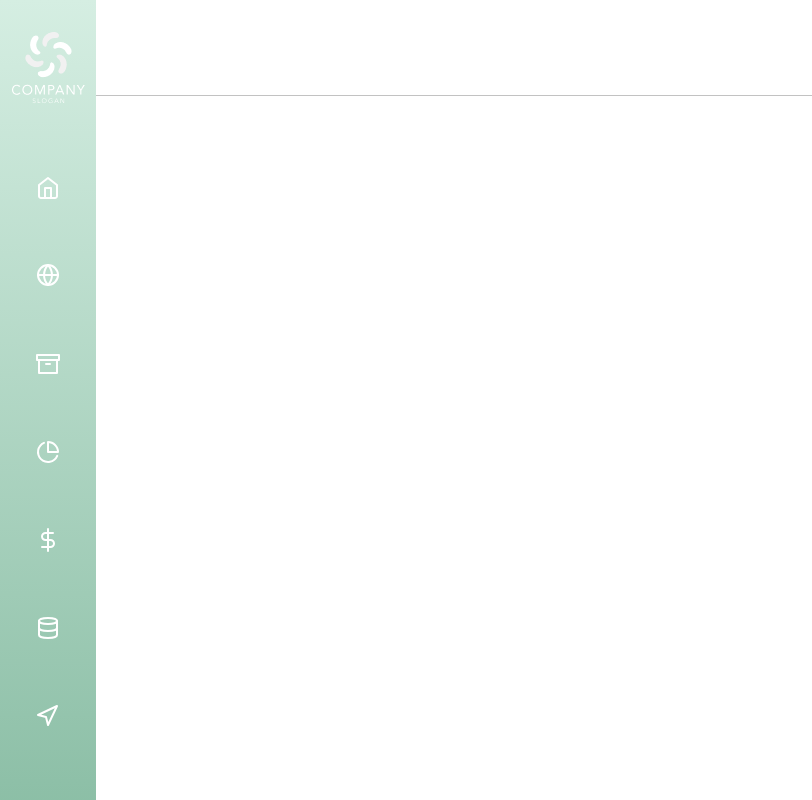
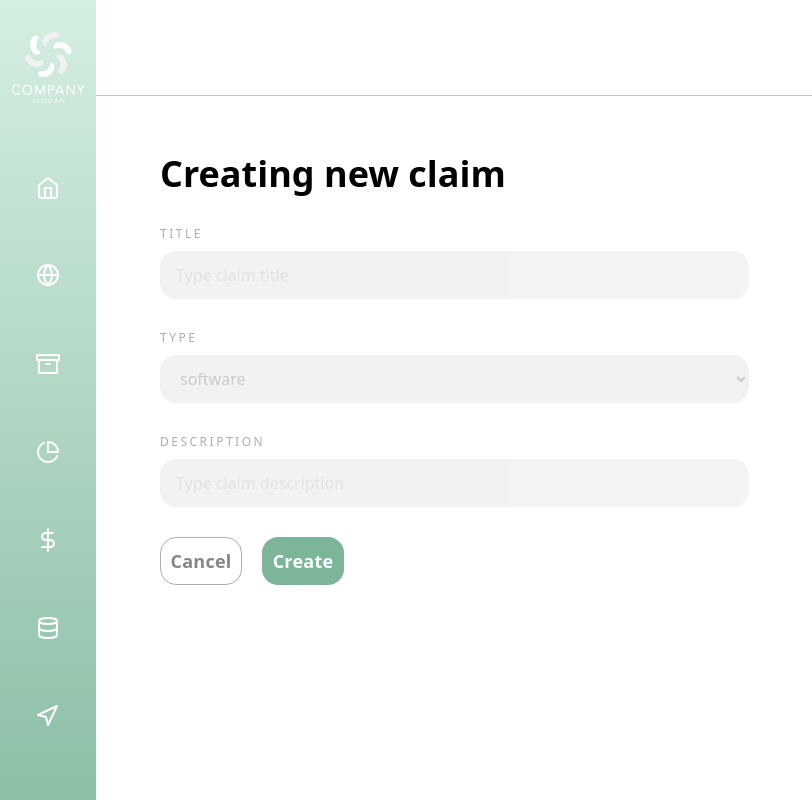
Before and after one commit to Nuyrguyana/neoPractice, a React (Create React App) app in the folder claims-client/: page /create in a window 1280 px wide. Shown: the top 800 px of the page, without its empty margins (0-812 px from the left). Built offline with nearby package versions, Linux system fonts and the light colour scheme.

Commit message:
add creating new claim

```diff
--- /dev/null
+++ b/claims-client/src/components/creatingNewClaim.jsx
@@ -0,0 +1,40 @@
+import React from 'react';
+import {useHistory} from "react-router-dom";
+// import {SelectField} from "./selectField";
+
+export const CreatingNewClaim = () => {
+    const history = useHistory()
+
+    const handleAllClaims = () => {
+        history.push('/');
+    };
+
+    return (
+        <div className='container-incoming-claim'>
+            <h2 className='main-title'><b>Creating new claim</b></h2>
+            <label className='label-claim'>TITLE</label>
+            <input className='claim-editing'
+                   placeholder='Type claim title'/>
+            <div className='claim-type'>
+                <label className='label-claim'>TYPE</label>
+                <select className='type-select'>
+                <option> software</option>
+                <option> hardware</option>
+                <option> tr</option>
+
+            </select>
+            </div>
+            <label className='label-claim'>DESCRIPTION</label>
+            <input className='claim-editing'
+            placeholder='Type claim description'/>
+            <div>
+                <button className='btn-ic btn-cancel'
+                        onClick={() => {
+                            handleAllClaims()
+                        }}>Cancel
+                </button>
+                <button className='btn-ic btn-done'>Create</button>
+            </div>
+        </div>
+    );
+};
--- a/claims-client/src/container/main.jsx
+++ b/claims-client/src/container/main.jsx
@@ -10,6 +10,7 @@ import {Sign} from "../components/menu/sign";
 import {Archive} from "../components/menu/archive";
 import {Navigation} from "../components/menu/navigation";
 import {Database} from "../components/menu/database";
+import {CreatingNewClaim} from "../components/creatingNewClaim";
 
 export const Main = () => {
     return (
@@ -19,6 +20,7 @@ export const Main = () => {
                 <Switch>
                     <Route path='/' exact component={ClaimsTable}/>
                     <Route path='/ic/:claimId?' exact component={IncomingClaim}/>
+                    <Route path='/create' exact component={CreatingNewClaim}/>
                     <Route path='/globe' exact component={Globe}/>
                     <Route path='/archive' exact component={Archive}/>
                     <Route path='/chart' exact component={Chart}/>
--- a/claims-client/src/container/table.jsx
+++ b/claims-client/src/container/table.jsx
@@ -4,8 +4,11 @@ import {useGlobalFilter, usePagination, useSortBy, useTable} from "react-table";
 import {Pagination} from "../components/pagination";
 import {SortDownIcon, SortIcon, SortUpIcon} from "../components/sortIcon";
 import plus from '../image/icon-plus.svg'
+import {useHistory} from "react-router-dom";
+
 
 export const Table = ({columns, data}) => {
+    const history = useHistory()
     const {
         getTableProps,
         getTableBodyProps,
@@ -28,11 +31,18 @@ export const Table = ({columns, data}) => {
         useSortBy,
         usePagination
     )
+
+    const handleCreateNewClaim = () => {
+        history.push('/create')
+    }
     return (
         <div className='container-table'>
             <div className='container-title'>
                 <h2 className='main-title'><b>Your claims</b></h2>
-                <button className='create-claim'>
+                <button className='create-claim'
+                onClick={() => {
+handleCreateNewClaim()
+                }}>
                     <img src={plus}/>
                     <b>Create claim</b>
                 </button>
```
